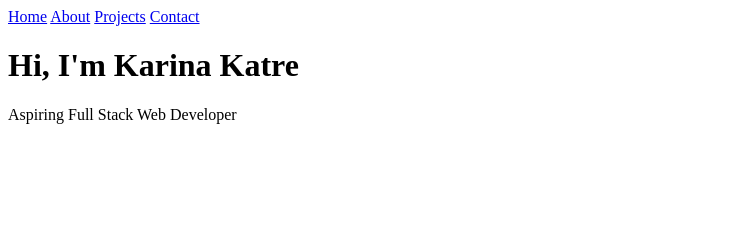
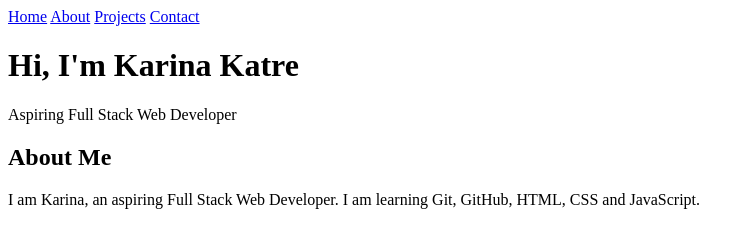
Before and after one commit to Karina14082005/portfolio-project, a plain HTML site: page index.html in a window 1280 px wide. Shown: the whole page, without its empty margins (0-754 px from the left). Drawn offline with Linux system fonts and the light colour scheme.

Commit message:
Added About Section

```diff
--- a/index.html
+++ b/index.html
@@ -15,7 +15,13 @@
          </nav>
     <h1>Hi, I'm Karina Katre</h1>
     <p>Aspiring Full Stack Web Developer</p>
-
+     <section>
+    <h2>About Me</h2>
+    <p>
+        I am Karina, an aspiring Full Stack Web Developer.
+        I am learning Git, GitHub, HTML, CSS and JavaScript.
+    </p>
+</section>
     <script src="script.js"></script>
 </body>
 </html>
```
